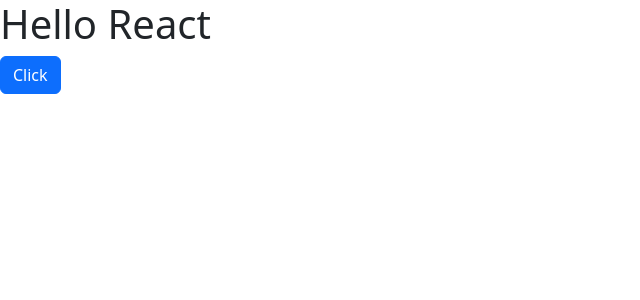
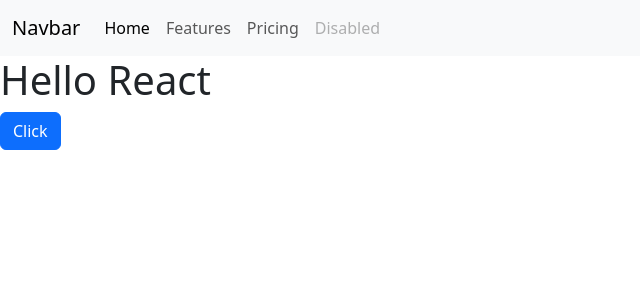
Before and after one commit to Rajeh-BenRomdhan/bestPrice-front, a React (Vite) app: page / in a window 1280 px wide. Shown: the top 300 px of the page, without its empty margins (0-640 px from the left). Built offline with nearby package versions, Linux system fonts and the light colour scheme.

Commit message:
Import default white Navbar from bootstrap

```diff
--- a/src/App.jsx
+++ b/src/App.jsx
@@ -1,7 +1,10 @@
+import Navbar from "./components/Navbar.jsx"
+
 function App() {
 
   return (
     <div>
+      <Navbar />
       <h1 className="heading">Hello React</h1>
       <button className="btn btn-primary">Click</button>
     </div>
--- /dev/null
+++ b/src/components/Navbar.jsx
@@ -0,0 +1,30 @@
+const Navbar = () => {
+  return (
+    <nav className="navbar navbar-expand-lg navbar-light bg-light">
+      <div className="container-fluid">
+        <a className="navbar-brand" href="#">Navbar</a>
+        <button className="navbar-toggler" type="button" data-bs-toggle="collapse" data-bs-target="#navbarNav" aria-controls="navbarNav" aria-expanded="false" aria-label="Toggle navigation">
+          <span className="navbar-toggler-icon"></span>
+        </button>
+        <div className="collapse navbar-collapse" id="navbarNav">
+          <ul className="navbar-nav">
+            <li className="nav-item">
+              <a className="nav-link active" aria-current="page" href="#">Home</a>
+            </li>
+            <li className="nav-item">
+              <a className="nav-link" href="#">Features</a>
+            </li>
+            <li className="nav-item">
+              <a className="nav-link" href="#">Pricing</a>
+            </li>
+            <li className="nav-item">
+              <a className="nav-link disabled" href="#" tabIndex="-1" aria-disabled="true">Disabled</a>
+            </li>
+          </ul>
+        </div>
+      </div>
+    </nav>
+  )
+}
+
+export default Navbar;
```
